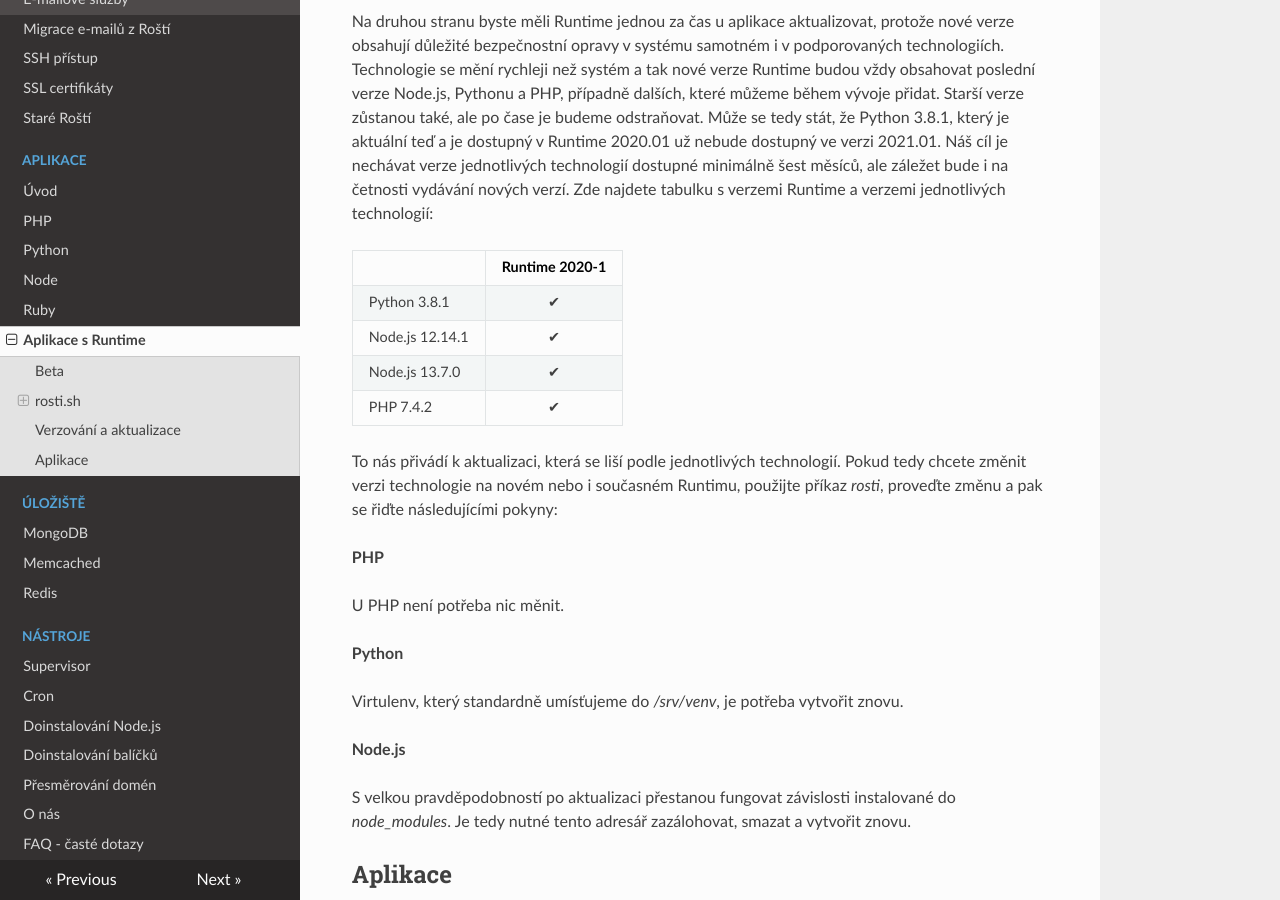
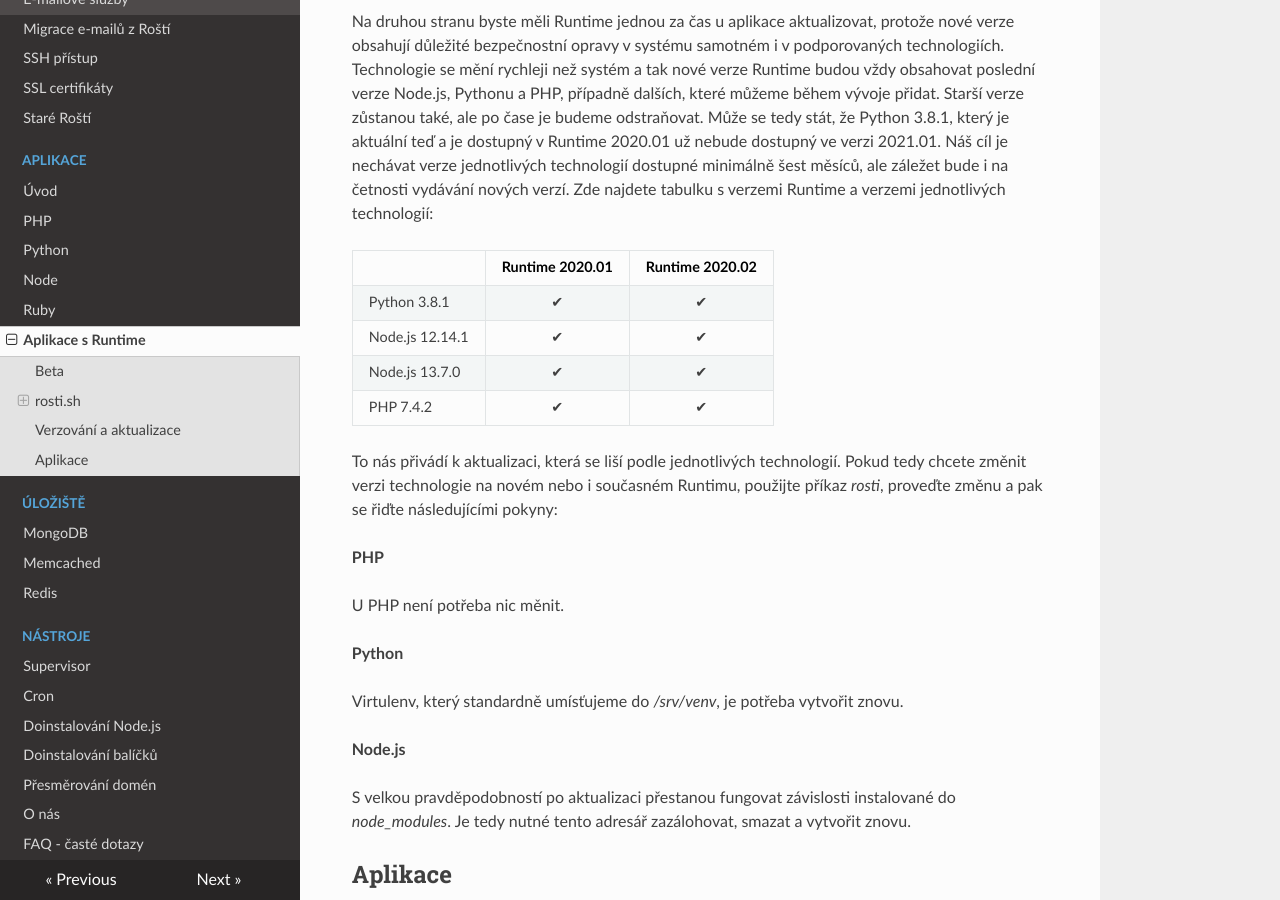
Before and after one commit to rosti-cz/rosti-docs, an MkDocs documentation site: the page built from docs/runtime/main.md, in a window 1280 px wide and 900 px high, scrolled down 2630 px. Built offline with MkDocs 1.6.1, drawn with Linux system fonts in a browser that asks for light colours; nearby versions of some CDN libraries.

Commit message:
Runtime version update

```diff
--- a/docs/runtime/main.md
+++ b/docs/runtime/main.md
@@ -62,12 +62,12 @@ V momentě, kdy vydáme novou verzi Runtime, je pro nás kompletní a už do ní
 
 Na druhou stranu byste měli Runtime jednou za čas u aplikace aktualizovat, protože nové verze obsahují důležité bezpečnostní opravy v systému samotném i v podporovaných technologiích. Technologie se mění rychleji než systém a tak nové verze Runtime budou vždy obsahovat poslední verze Node.js, Pythonu a PHP, případně dalších, které můžeme během vývoje přidat. Starší verze zůstanou také, ale po čase je budeme odstraňovat. Může se tedy stát, že Python 3.8.1, který je aktuální teď a je dostupný v Runtime 2020.01 už nebude dostupný ve verzi 2021.01. Náš cíl je nechávat verze jednotlivých technologií dostupné minimálně šest měsíců, ale záležet bude i na četnosti vydávání nových verzí. Zde najdete tabulku s verzemi Runtime a verzemi jednotlivých technologií:
 
-|                 | Runtime 2020-1 |
-| --------------- | :------------: |
-| Python 3.8.1    | &#10004;       |
-| Node.js 12.14.1 | &#10004;       |
-| Node.js 13.7.0  | &#10004;       |
-| PHP 7.4.2       | &#10004;       |
+|                 | Runtime 2020.01 | Runtime 2020.02 |
+| --------------- | :-------------: | :-------------: |
+| Python 3.8.1    | &#10004;        | &#10004;        |
+| Node.js 12.14.1 | &#10004;        | &#10004;        |
+| Node.js 13.7.0  | &#10004;        | &#10004;        |
+| PHP 7.4.2       | &#10004;        | &#10004;        |
 
 To nás přivádí k aktualizaci, která se liší podle jednotlivých technologií. Pokud tedy chcete změnit verzi technologie na novém nebo i současném Runtimu, použijte příkaz *rosti*, proveďte změnu a pak se řiďte následujícími pokyny:
 
```
